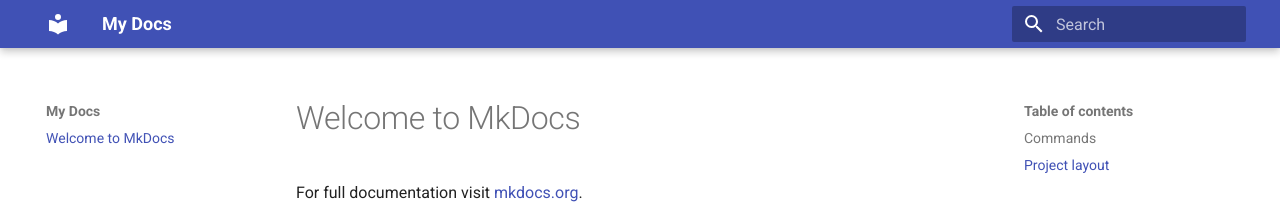
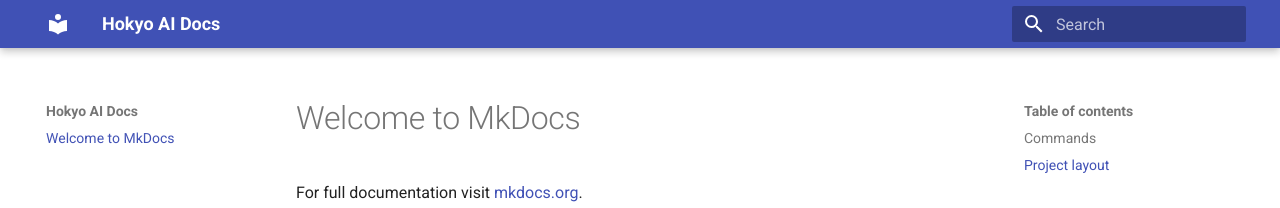
Before and after one commit to HokyoAI/hokyoai.github.io, an MkDocs documentation site: the page built from docs/index.md, in a window 1280 px wide. Shown: the top 208 px of the page. Built offline with MkDocs 1.6.1 and Material for MkDocs 9.7.7, drawn with Linux system fonts in a browser that asks for light colours.

Commit message:
Update mkdocs.yml
Signed-off-by: Maguire Papay <101465980+papaymaguire@users.noreply.github.com>

```diff
--- a/mkdocs.yml
+++ b/mkdocs.yml
@@ -1,4 +1,4 @@
-site_name: My Docs
-site_url: https://hokyoai.github.io/
+site_name: Hokyo AI Docs
+site_url: https://docs.hokyo.ai/
 theme:
   name: material
```
